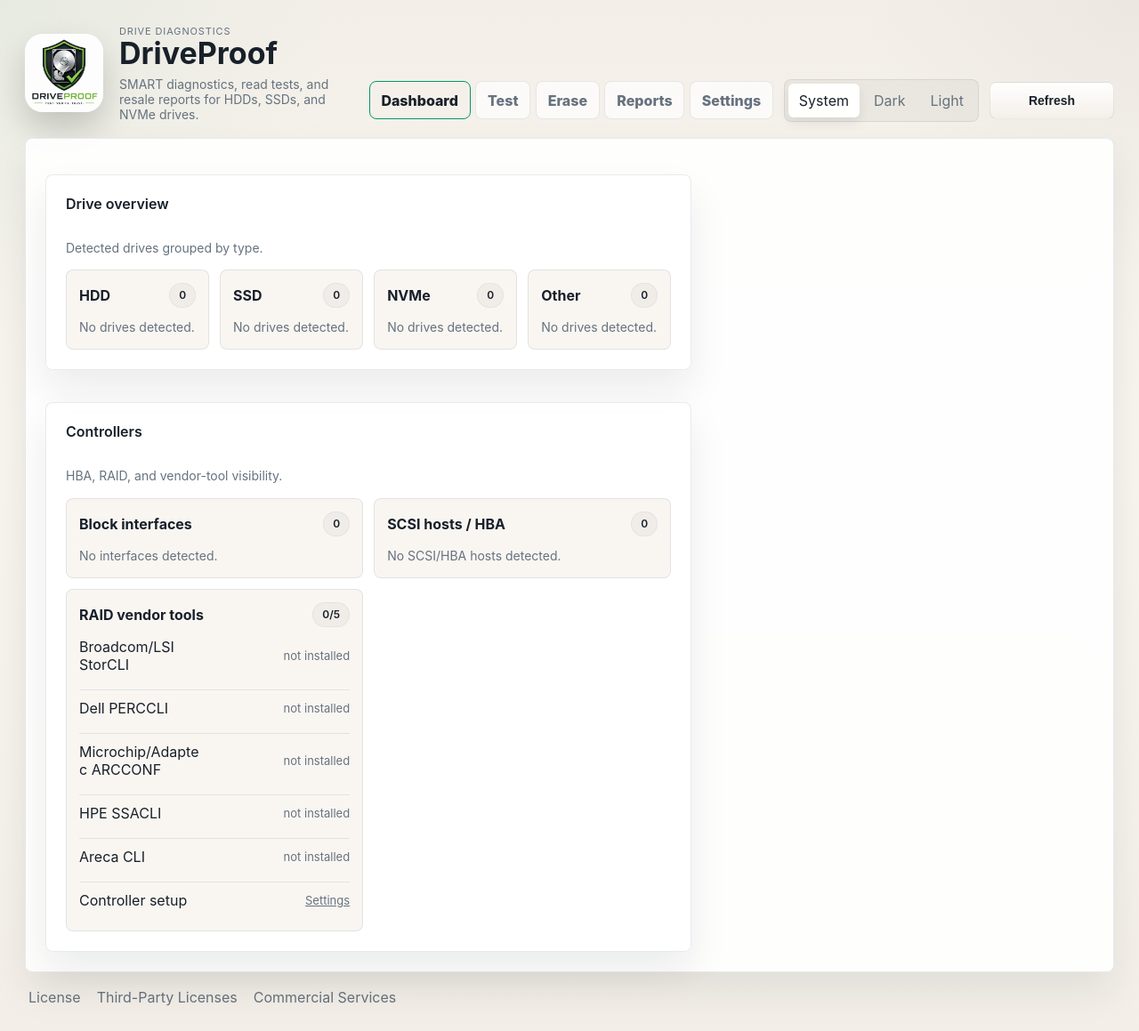
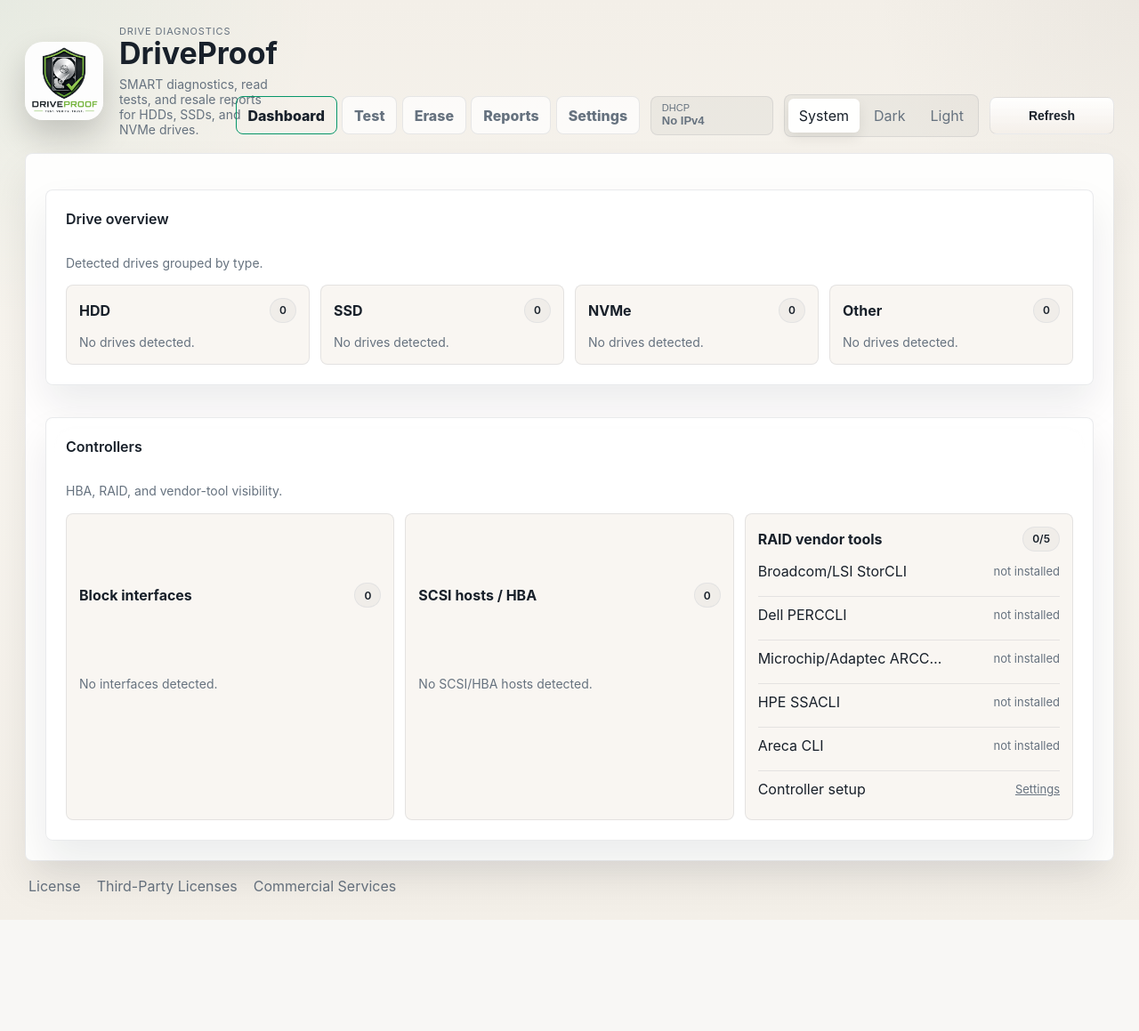
Before and after one commit to joreichhardt/driveproof, a Flask app: page / in a window 1280 px wide. Shown: the whole page at 89% size. After the commit the page ends 1034 px from the top, so only its background shows below. Run offline with Flask 3, Linux system fonts and the light colour scheme; data that the repository does not hold is empty.

Commit message:
Fix dashboard layout and show primary network IP

```diff
--- a/app.py
+++ b/app.py
@@ -1146,8 +1146,19 @@
 
 
 def network_status() -> dict[str, Any]:
+    default_interface = None
+    route_rc, route_out, _ = run_command(["ip", "-j", "route", "show", "default"], timeout=5)
+    if route_rc == 0:
+        try:
+            routes = json.loads(route_out)
+            if routes:
+                default_interface = routes[0].get("dev")
+        except Exception:
+            default_interface = None
+
     rc, out, err = run_command(["ip", "-j", "addr"], timeout=5)
     addresses: list[dict[str, Any]] = []
+    primary_address = None
     if rc == 0:
         try:
             for iface in json.loads(out):
@@ -1155,12 +1166,16 @@
                     continue
                 for addr in iface.get("addr_info") or []:
                     if addr.get("family") == "inet":
-                        addresses.append({"interface": iface.get("ifname"), "address": addr.get("local"), "prefixlen": addr.get("prefixlen")})
+                        item = {"interface": iface.get("ifname"), "address": addr.get("local"), "prefixlen": addr.get("prefixlen")}
+                        addresses.append(item)
+                        if iface.get("ifname") == default_interface and primary_address is None:
+                            primary_address = item
         except Exception:
             pass
     return {
         "mode": "dhcp",
         "addresses": addresses,
+        "primary_address": primary_address or (addresses[0] if addresses else None),
         "error": None if rc == 0 else (err or out),
         "configuration_available": bool(portal_discovery_cache.get("url")),
     }
--- a/static/app.js
+++ b/static/app.js
@@ -80,6 +80,15 @@
     value /= 1024;
   }
   return `${value.toFixed(1)} ${unit}`;
+}
+
+function escapeHtml(value) {
+  return String(value ?? "")
+    .replaceAll("&", "&amp;")
+    .replaceAll("<", "&lt;")
+    .replaceAll(">", "&gt;")
+    .replaceAll('"', "&quot;")
+    .replaceAll("'", "&#039;");
 }
 
 function formatTemperature(value) {
@@ -432,6 +441,9 @@
   const networkMode = byId("networkMode");
   const networkAddresses = byId("networkAddresses");
   const networkConfigButton = byId("networkConfigButton");
+  const topbarNetworkStatus = byId("topbarNetworkStatus");
+  const topbarNetworkMode = byId("topbarNetworkMode");
+  const topbarNetworkAddress = byId("topbarNetworkAddress");
   const stateLabel = {
     disabled: "Local mode",
     available: "Server available",
@@ -450,11 +462,26 @@
   reason.textContent = status.reason || "Enterprise features are unavailable.";
 
   const network = status.network || {};
-  networkMode.textContent = `${String(network.mode || "dhcp").toUpperCase()} default`;
+  const modeLabel = `${String(network.mode || "dhcp").toUpperCase()} default`;
+  networkMode.textContent = modeLabel;
   const addresses = network.addresses || [];
+  const primaryAddress = network.primary_address || addresses[0] || null;
   networkAddresses.textContent = addresses.length
     ? addresses.map((addr) => `${addr.interface}: ${addr.address}/${addr.prefixlen}`).join(" · ")
     : "No IPv4 address detected yet.";
+  if (topbarNetworkStatus && topbarNetworkMode && topbarNetworkAddress) {
+    topbarNetworkMode.textContent = String(network.mode || "dhcp").toUpperCase();
+    topbarNetworkAddress.textContent = primaryAddress
+      ? `${primaryAddress.address}/${primaryAddress.prefixlen}`
+      : "No IPv4";
+    topbarNetworkStatus.classList.toggle("online", Boolean(primaryAddress));
+    topbarNetworkStatus.title = primaryAddress
+      ? `Network: ${primaryAddress.interface}: ${primaryAddress.address}/${primaryAddress.prefixlen}`
+      : "No IPv4 address detected. Open network settings.";
+    topbarNetworkStatus.onclick = () => {
+      window.location.href = "/settings";
+    };
+  }
 
   networkConfigButton.classList.remove("hidden");
   networkConfigButton.onclick = () => {
@@ -537,6 +564,16 @@
     const groups = ["HDD", "SSD", "NVMe", "Other"];
     for (const group of groups) {
       const disks = visibleDisks().filter((disk) => (["HDD", "SSD", "NVMe"].includes(disk.kind) ? disk.kind : "Other") === group);
+      const rows = disks.map((disk) => {
+        const title = `${disk.vendor || ""} ${disk.model || disk.name}`.trim();
+        const meta = `${disk.path} · ${formatBytes(disk.size_bytes)} · ${disk.internal ? "internal" : "external"}`;
+        return `
+            <div class="dashboard-list-row">
+              <span title="${escapeHtml(title)}">${escapeHtml(title)}</span>
+              <span title="${escapeHtml(meta)}">${escapeHtml(meta)}</span>
+            </div>
+          `;
+      }).join("");
       const card = document.createElement("div");
       card.className = "dashboard-card";
       card.innerHTML = `
@@ -545,12 +582,7 @@
           <span class="badge">${disks.length}</span>
         </div>
         <div class="dashboard-list">
-          ${disks.length ? disks.map((disk) => `
-            <div class="dashboard-list-row">
-              <span>${disk.vendor || ""} ${disk.model || disk.name}</span>
-              <span>${disk.path} · ${formatBytes(disk.size_bytes)} · ${disk.internal ? "internal" : "external"}</span>
-            </div>
-          `).join("") : '<div class="muted">No drives detected.</div>'}
+          ${disks.length ? rows : '<div class="muted">No drives detected.</div>'}
         </div>
       `;
       groupContainer.appendChild(card);
--- a/static/style.css
+++ b/static/style.css
@@ -118,6 +118,46 @@
   gap: 12px;
 }
 
+.network-chip {
+  min-width: 138px;
+  max-width: 240px;
+  min-height: 44px;
+  padding: 7px 12px;
+  border: 1px solid var(--line);
+  border-radius: 8px;
+  background: rgba(127, 127, 127, 0.08);
+  color: var(--text);
+  display: grid;
+  gap: 2px;
+  text-align: left;
+  cursor: pointer;
+}
+
+.network-chip span {
+  color: var(--muted);
+  font-size: 11px;
+  line-height: 1;
+  text-transform: uppercase;
+}
+
+.network-chip strong {
+  min-width: 0;
+  overflow: hidden;
+  color: var(--muted);
+  font-size: 13px;
+  line-height: 1.15;
+  text-overflow: ellipsis;
+  white-space: nowrap;
+}
+
+.network-chip.online {
+  border-color: rgba(52, 211, 153, 0.35);
+}
+
+.network-chip.online strong {
+  color: var(--accent);
+}
+
 .theme-switch {
   display: inline-flex;
   align-items: center;
@@ -1025,6 +1065,10 @@
   gap: 18px;
 }
 
+body[data-page="dashboard"] .dashboard-section > .content-grid {
+  grid-template-columns: 1fr;
+}
+
 body:not([data-page="dashboard"]) .dashboard-section {
   display: none !important;
 }
@@ -1036,7 +1080,7 @@
 }
 
 #dashboardDiskGroups.dashboard-grid {
-  grid-template-columns: repeat(4, minmax(0, 1fr));
+  grid-template-columns: repeat(auto-fit, minmax(260px, 1fr));
 }
 
 #dashboardControllers.dashboard-grid {
@@ -1045,6 +1089,7 @@
 
 .dashboard-card {
   min-width: 0;
+  width: 100%;
   border: 1px solid var(--line);
   border-radius: 8px;
   background: color-mix(in srgb, var(--panel-soft) 72%, transparent);
@@ -1068,7 +1113,7 @@
 .dashboard-list-row {
   min-width: 0;
   display: grid;
-  grid-template-columns: minmax(0, 1fr) minmax(150px, 0.9fr);
+  grid-template-columns: minmax(150px, 1fr) minmax(120px, auto);
   gap: 12px;
   align-items: center;
   padding: 10px 0;
@@ -1083,7 +1128,9 @@
 .dashboard-list-row span,
 .dashboard-list-row a {
   min-width: 0;
-  overflow-wrap: anywhere;
+  overflow: hidden;
+  text-overflow: ellipsis;
+  white-space: nowrap;
 }
 
 .dashboard-list-row span:last-child,
@@ -1568,6 +1615,10 @@
     justify-content: start;
   }
 
+  .network-chip {
+    max-width: 100%;
+  }
+
   .brand-block,
   .report-brand-block {
     align-items: flex-start;
--- a/templates/index.html
+++ b/templates/index.html
@@ -5,7 +5,7 @@
     <meta name="viewport" content="width=device-width, initial-scale=1">
     <title>DriveProof</title>
     <link rel="icon" type="image/png" href="{{ url_for('static', filename='assets/driveproof-logo.png') }}">
-    <link rel="stylesheet" href="{{ url_for('static', filename='style.css') }}?v=20260705-dashboard-layout1">
+    <link rel="stylesheet" href="{{ url_for('static', filename='style.css') }}?v=20260705-dashboard-network1">
     <script src="https://cdn.jsdelivr.net/npm/chart.js"></script>
   </head>
   <body data-page="{{ active_page or 'dashboard' }}">
@@ -27,6 +27,10 @@
             <a class="nav-link {{ 'active' if active_page == 'reports' else '' }}" href="/reports">Reports</a>
             <a class="nav-link {{ 'active' if active_page == 'settings' else '' }}" href="/settings">Settings</a>
           </nav>
+          <button id="topbarNetworkStatus" class="network-chip" type="button" title="Open network settings">
+            <span id="topbarNetworkMode">DHCP</span>
+            <strong id="topbarNetworkAddress">No IPv4</strong>
+          </button>
           <div class="theme-switch" aria-label="Theme">
             <button id="themeSystem" class="theme-button active">System</button>
             <button id="themeDark" class="theme-button">Dark</button>
@@ -262,6 +266,6 @@
       </footer>
     </div>
 
-    <script src="{{ url_for('static', filename='app.js') }}?v=20260705-dashboard-layout1"></script>
+    <script src="{{ url_for('static', filename='app.js') }}?v=20260705-dashboard-network1"></script>
   </body>
   </html>
```
